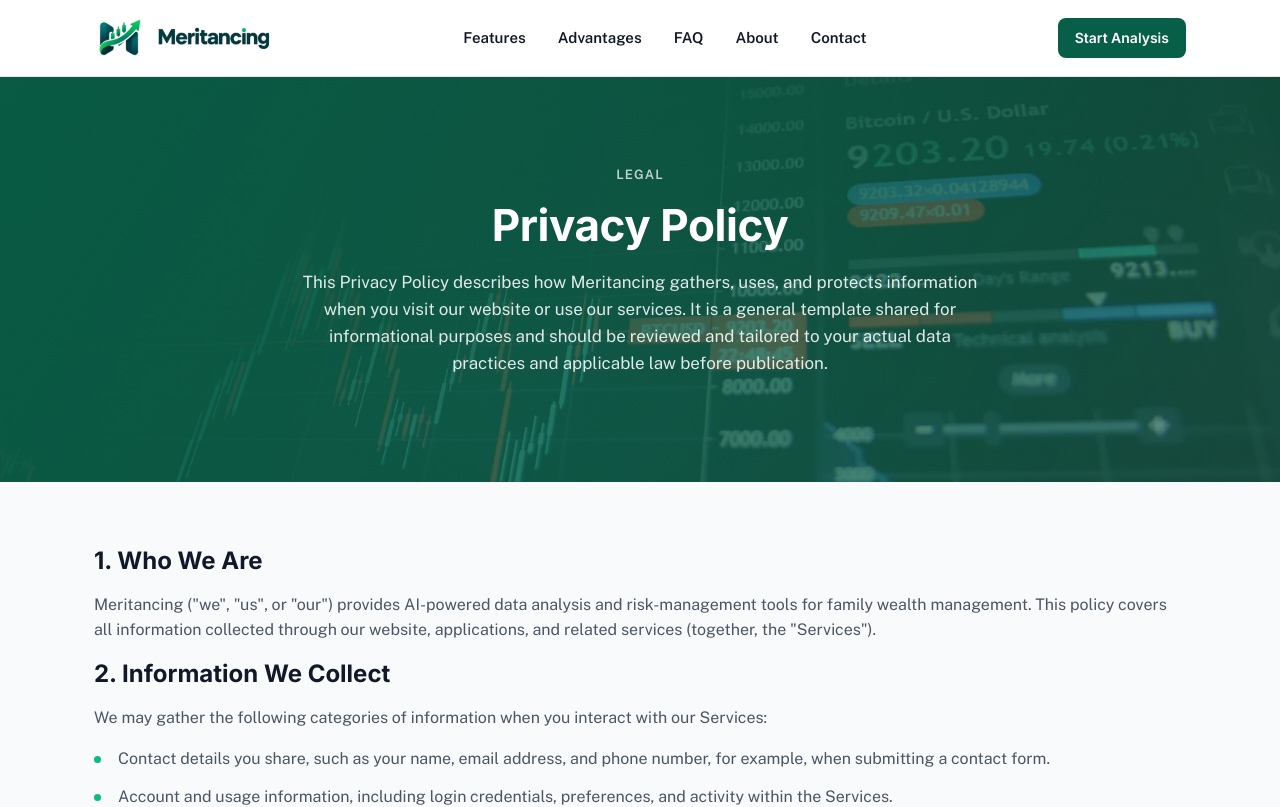
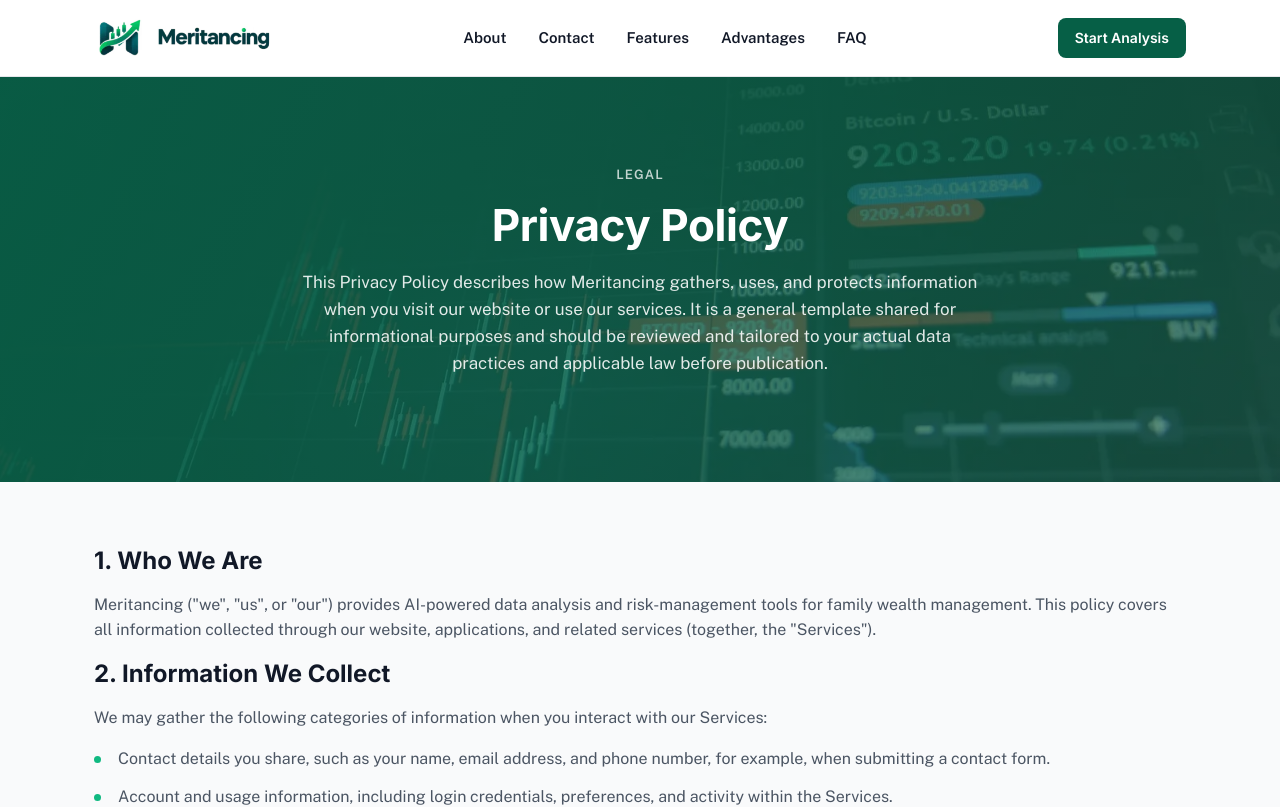
Before and after one commit to taybadeveloper/Meritancing, a Next.js app: page /privacy in a window 1280 px wide. Shown: the top 807 px of the page. Built offline with nearby package versions, Linux system fonts and the light colour scheme.

Commit message:
Reorder header menu: About, Contact, Features, Advantages, FAQ

```diff
--- a/components/Header.jsx
+++ b/components/Header.jsx
@@ -5,11 +5,11 @@ import Link from "next/link";
 import { usePathname } from "next/navigation";
 
 const navLinks = [
+  { href: "/about", label: "About" },
+  { href: "/contact", label: "Contact" },
   { href: "/features", label: "Features" },
   { href: "/advantages", label: "Advantages" },
   { href: "/faq", label: "FAQ" },
-  { href: "/about", label: "About" },
-  { href: "/contact", label: "Contact" },
 ];
 
 export default function Header() {
```
